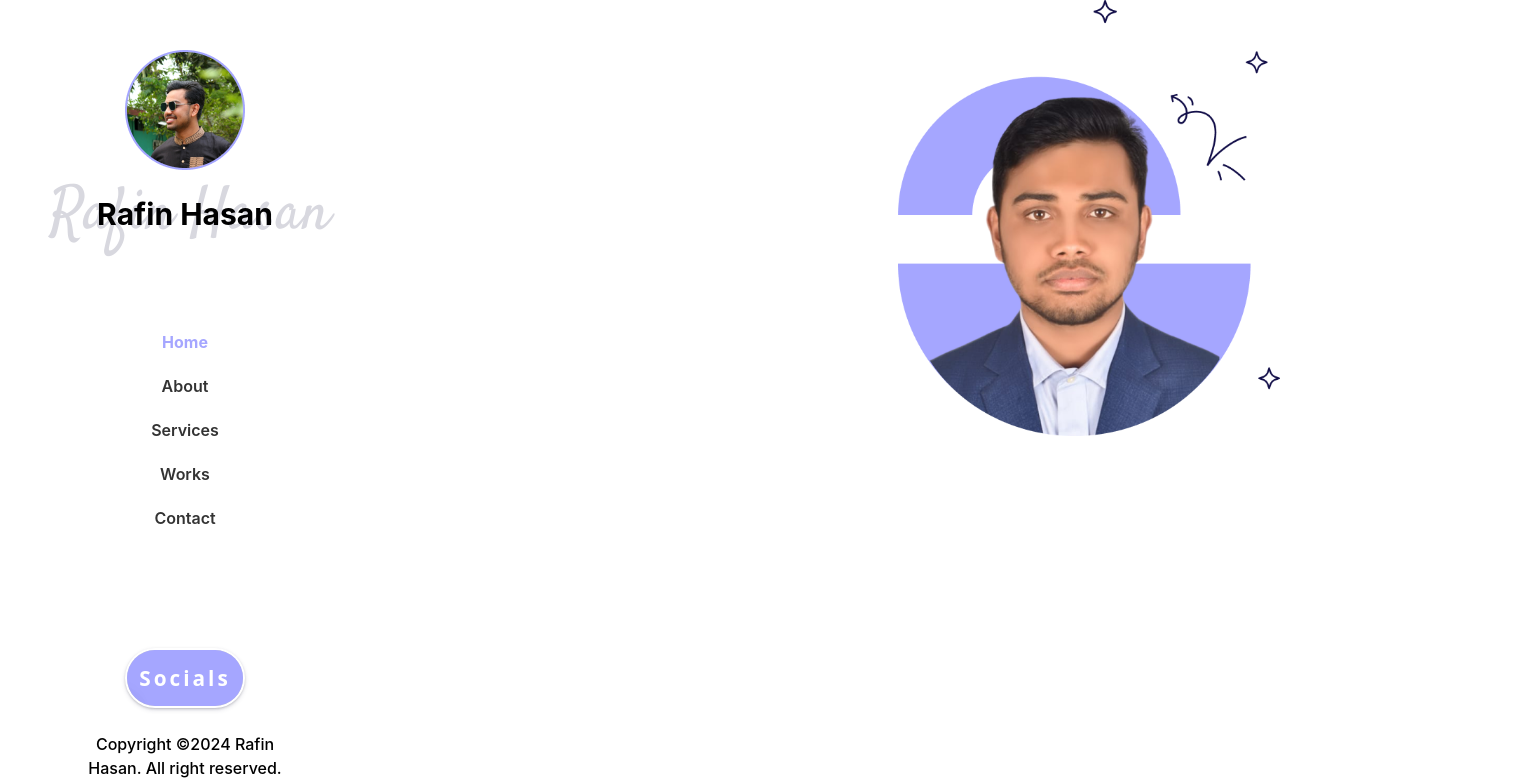
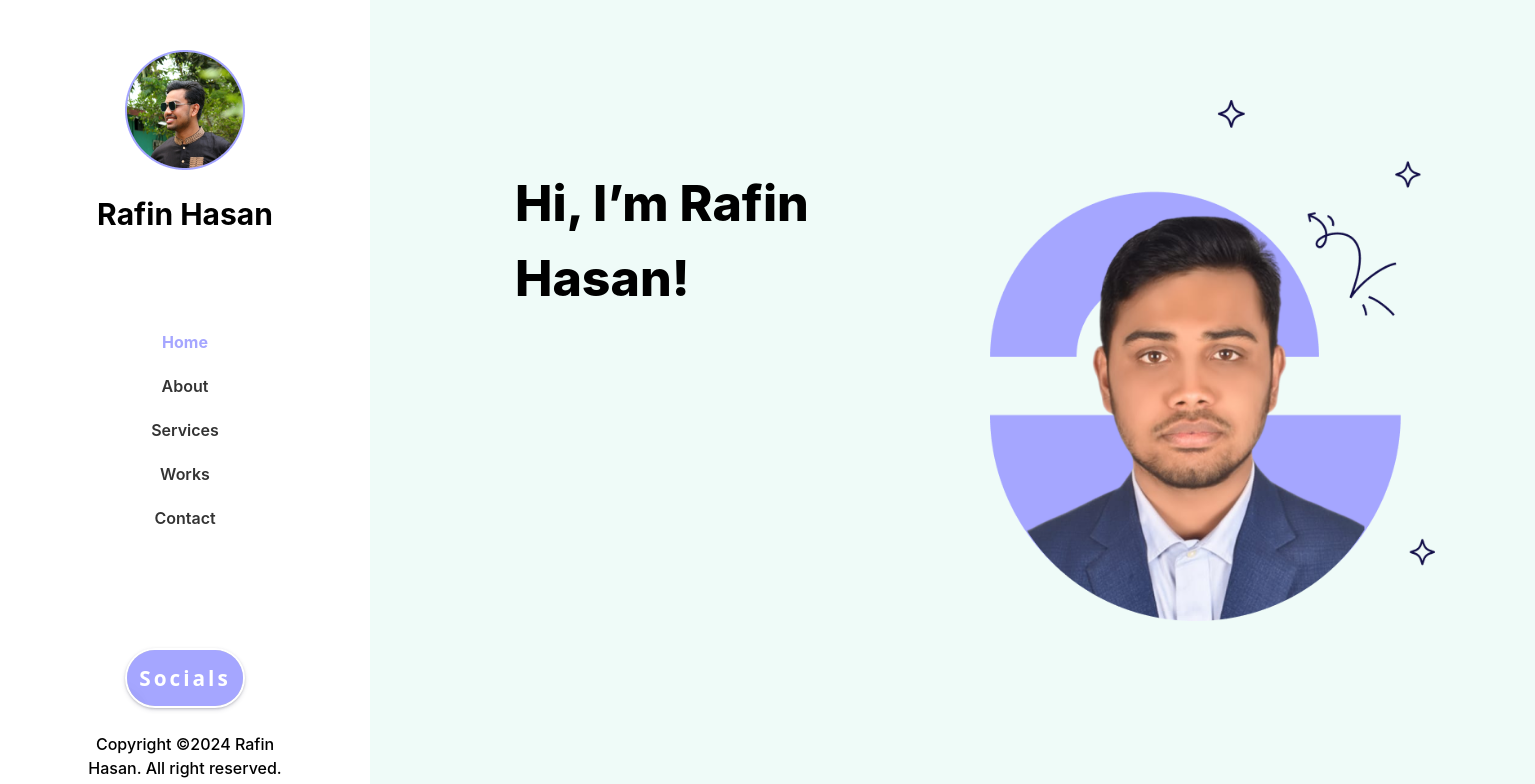
Before and after one commit to Rafin-Hasan/Portfolio-main, a React (Vite) app: page / in a window 1280 px wide. Shown: the top 784 px of the page, 1535 px wide, since content can reach past the window. Built offline with nearby package versions, Linux system fonts and the light colour scheme; a web font is replaced by a local one.

Commit message:
modified:   src/Components/Home/HomeComponent.css 	modified:   src/Components/Home/HomeComponent.jsx 	modified:   src/Components/Navber/NavberComponent.jsx 	modified:   src/Layouts/LayoutOne.jsx

```diff
--- a/src/Components/Home/HomeComponent.css
+++ b/src/Components/Home/HomeComponent.css
@@ -1,6 +1,14 @@
 /* ================= fonts ======================== */
 @import url("https://fonts.googleapis.com/css2?family=Sevillana&display=swap");
 
+body {
+  background: #effbf8;
+  z-index: -999;
+}
 .savilla {
   font-family: "Sevillana", cursive;
 }
+.bg {
+  background: #effbf8;
+  background-size: cover;
+}
--- a/src/Components/Home/HomeComponent.jsx
+++ b/src/Components/Home/HomeComponent.jsx
@@ -1,13 +1,23 @@
 import React from "react";
+import "./HomeComponent.css";
 
 const HomeComponent = () => {
   return (
     <>
-      <section className="container">
-        <div>
+      <section className=" bg">
+        <div className="flex container">
           <div>
-            <img src="./img/banner.png" alt="banner" />
+            <div className="mt-[166px]">
+              <h1 className="w-[620px] inter font-extrabold text-[50px] pl-[145px]">
+                Hi, I’m Rafin Hasan!
+              </h1>
+            </div>
           </div>
+          <img
+            className="pt-[100px] pr-[100px] w-[545px] h-[621px] "
+            src="./img/banner.png"
+            alt="banner"
+          />
         </div>
       </section>
     </>
--- a/src/Components/Navber/NavberComponent.jsx
+++ b/src/Components/Navber/NavberComponent.jsx
@@ -10,7 +10,7 @@ import Card from "./SocialMedia";
 const NavberComponent = () => {
   return (
     <>
-      <nav className="container ">
+      <nav className="bg-white">
         <div className="flex flex-col gap-[93px] pt-[50px] w-[370px]">
           {/* =========== Logo and Name part starts ============= */}
           <div>
@@ -19,7 +19,7 @@ const NavberComponent = () => {
               <h4 className="satisfy font-normal text-[60px] text-[#d8d8df] pl-[50px] absolute nam">
                 Rafin Hasan
               </h4>
-              <h5 className="inter text-center font-bold text-[30px] pt-[22px] ">
+              <h5 className="inter text-center font-bold text-[30px] pt-[22px] nam2">
                 Rafin Hasan
               </h5>
             </div>
@@ -110,7 +110,7 @@ const NavberComponent = () => {
               {/* ============ social media ============== */}
             </div>
             <div>
-              <p className="inter w-[230px] text-center m-auto leading-6 font-medium text-[16px] mb-[100px]">
+              <p className="inter w-[230px] text-center m-auto leading-6 font-medium text-[16px] mb-[20px]">
                 Copyright ©2024 Rafin Hasan. All right reserved.
               </p>
             </div>
--- a/src/Layouts/LayoutOne.jsx
+++ b/src/Layouts/LayoutOne.jsx
@@ -5,7 +5,7 @@ import { Outlet } from "react-router-dom";
 const LayoutOne = () => {
   return (
     <>
-      <div className="flex">
+      <div className=" flex">
         <Navber />
         <Outlet />
       </div>
```
